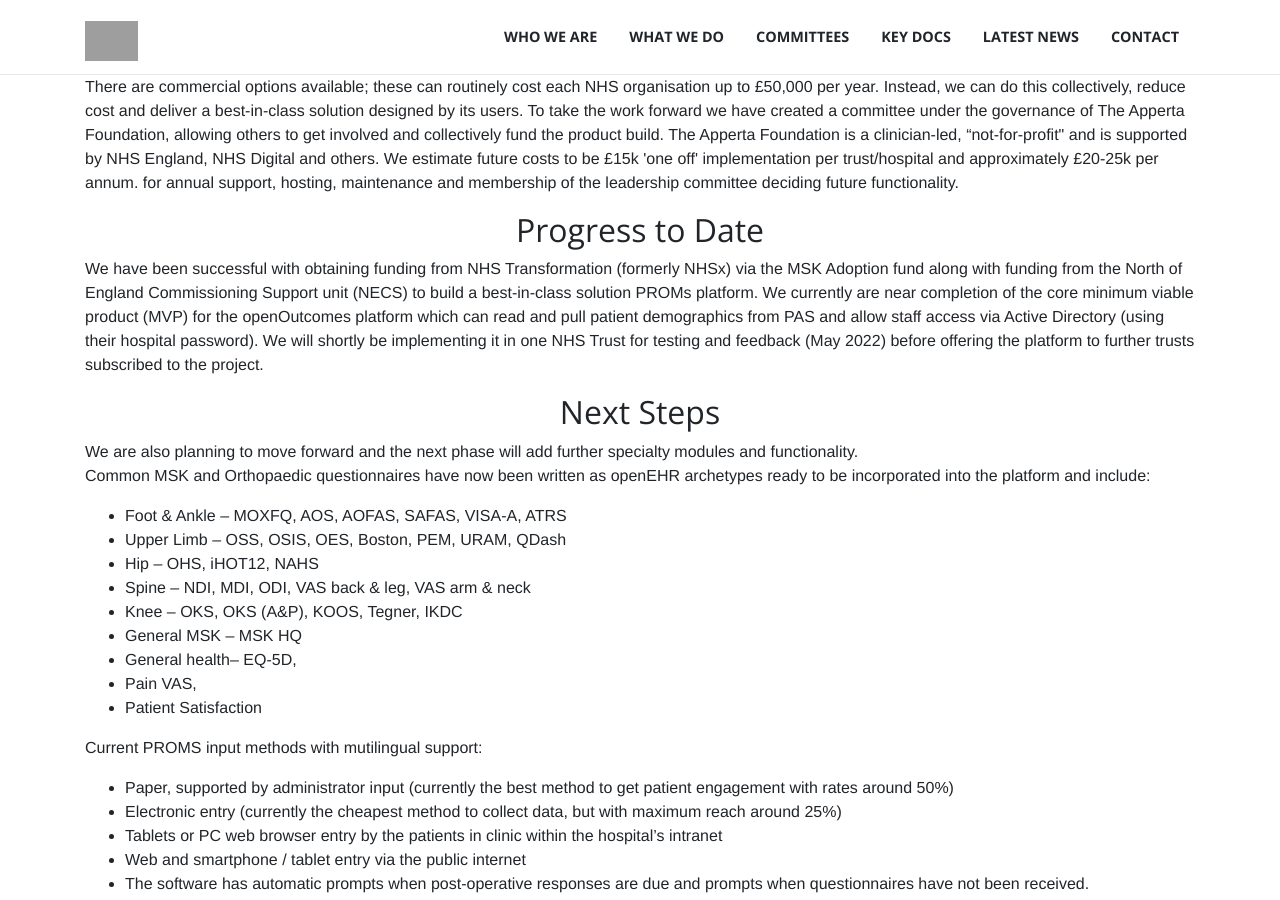
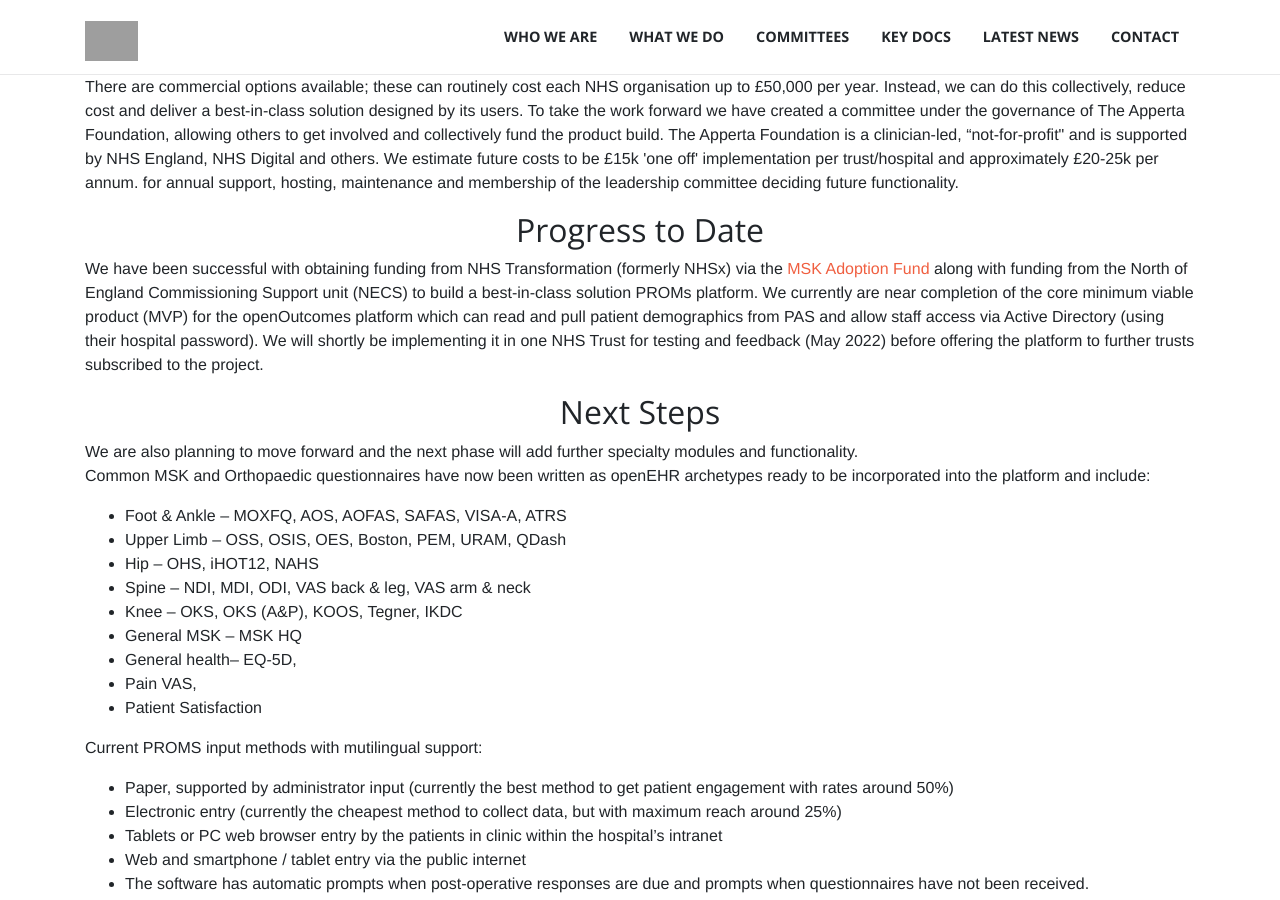
Before and after one commit to AppertaFoundation/apperta.org, a Jekyll site: the page built from _pages/OpenOutcomes.md, in a window 1280 px wide and 900 px high, scrolled down 1420 px. Built offline with Jekyll 4.4.1, drawn with Linux system fonts in a browser that asks for light colours; nearby versions of some CDN libraries; some web fonts are replaced; some of the changed lines change nothing that is shown; grey boxes are pictures that could not be loaded.

Commit message:
Update/OpenOutcomes

```diff
--- a/_pages/OpenOutcomes.md
+++ b/_pages/OpenOutcomes.md
@@ -28,7 +28,7 @@
 
 <h2>Progress to Date </h2>
 
-<p align="left">We have been successful with obtaining funding from NHS Transformation (formerly NHSx) via the MSK Adoption fund along with funding from the North of England Commissioning Support unit (NECS) to build a best-in-class solution PROMs platform. We currently are near completion of the core minimum viable product (MVP) for the openOutcomes platform which can read and pull patient demographics from PAS and allow staff access via Active Directory (using their hospital password). We will shortly be implementing it in one NHS Trust for testing and feedback (May 2022) before offering the platform to further trusts subscribed to the project. </p>
+<p align="left">We have been successful with obtaining funding from NHS Transformation (formerly NHSx) via the <a href="https://www.nhsx.nhs.uk/key-tools-and-info/adoption-fund/adoption-fund-expansion-2022/" target="_blank">MSK Adoption Fund</a> along with funding from the North of England Commissioning Support unit (NECS) to build a best-in-class solution PROMs platform. We currently are near completion of the core minimum viable product (MVP) for the openOutcomes platform which can read and pull patient demographics from PAS and allow staff access via Active Directory (using their hospital password). We will shortly be implementing it in one NHS Trust for testing and feedback (May 2022) before offering the platform to further trusts subscribed to the project. </p>
 
 <h2>Next Steps</h2>
 
```
